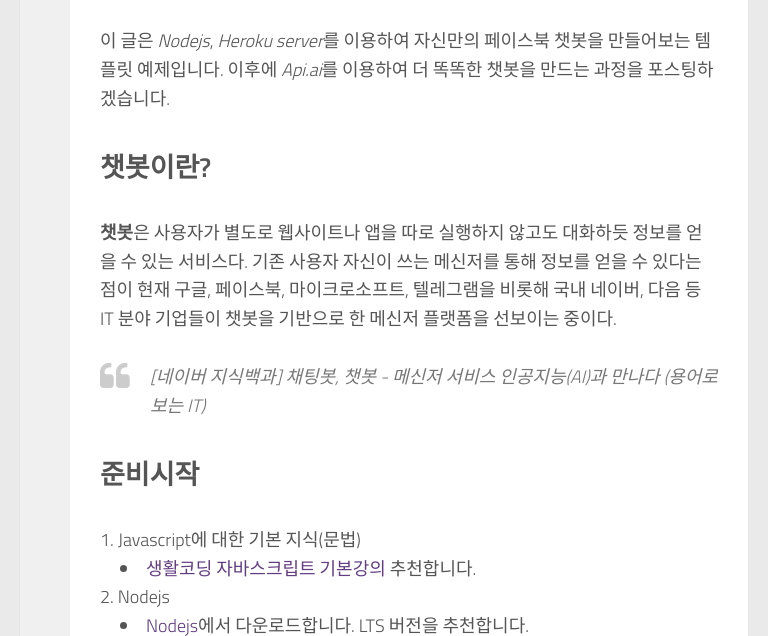
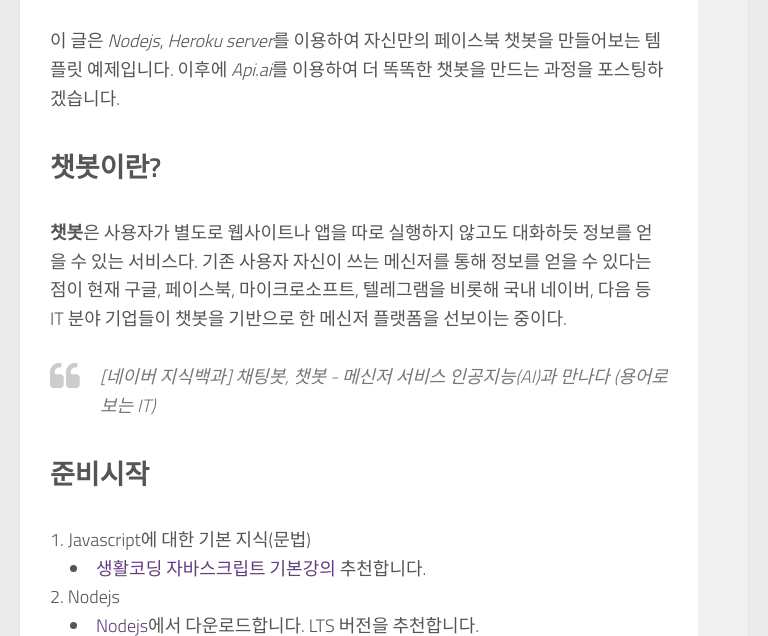
Before and after one commit to KorChris/Korchris.github.io, a plain HTML site: page 2017/06/29/FB_chatbot/index.html in a window 768 px wide. Shown: the part 464-1100 px from the top of the page. Drawn offline with Linux system fonts and the light colour scheme.

Commit message:
Site updated: 2018-02-25 23:51:28

```diff
--- a/2017/06/29/FB_chatbot/index.html
+++ b/2017/06/29/FB_chatbot/index.html
@@ -17,7 +17,7 @@
 <meta property="og:description" content="나만의 페이스북 메신저 봇 만들기이 글은 Nodejs, Heroku server를 이용하여 자신만의 페이스북 챗봇을 만들어보는 템플릿 예제입니다. 이후에 Api.ai를 이용하여 더 똑똑한 챗봇을 만드는 과정을 포스팅하겠습니다. 챗봇이란?챗봇은 사용자가 별도로 웹사이트나 앱을 따로 실행하지 않고도 대화하듯 정보를 얻을 수 있는 서비스다. 기존 사용자 자신이">
 <meta property="og:locale" content="en">
 <meta property="og:image" content="http://yoursite.com/images/chatbot_intro.jpeg">
-<meta property="og:updated_time" content="2017-06-29T22:55:51.000Z">
+<meta property="og:updated_time" content="2018-02-25T14:47:08.836Z">
 <meta name="twitter:card" content="summary">
 <meta name="twitter:title" content="[챗봇] 페이스북 챗봇 만들기">
 <meta name="twitter:description" content="나만의 페이스북 메신저 봇 만들기이 글은 Nodejs, Heroku server를 이용하여 자신만의 페이스북 챗봇을 만들어보는 템플릿 예제입니다. 이후에 Api.ai를 이용하여 더 똑똑한 챗봇을 만드는 과정을 포스팅하겠습니다. 챗봇이란?챗봇은 사용자가 별도로 웹사이트나 앱을 따로 실행하지 않고도 대화하듯 정보를 얻을 수 있는 서비스다. 기존 사용자 자신이">
@@ -267,7 +267,7 @@
 
 
 
-    <a data-url="http://yoursite.com/2017/06/29/FB_chatbot/" data-id="cje2wj9be0000shv8jdkrxfu0" class="article-share-link"><i class="fa fa-share"></i>Share</a>
+    <a data-url="http://yoursite.com/2017/06/29/FB_chatbot/" data-id="cje2wwvwc00005ov8axw2vj1w" class="article-share-link"><i class="fa fa-share"></i>Share</a>
 <script>
     (function ($) {
         $('body').on('click', function() {
--- a/css/style.css
+++ b/css/style.css
@@ -294,8 +294,8 @@ code {
   box-sizing: border-box;
   -webkit-box-shadow: rgba(0,0,0,0.098) 0px 1px 1px 0px;
   box-shadow: rgba(0,0,0,0.098) 0px 1px 1px 0px;
-  padding-left: 340px;
-  background: url("images/s-left.png") repeat-y left 0;
+  padding-right: 340px;
+  background: url("images/s-left.png") repeat-y right 0;
 }
 .main-body-inner:before,
 .main-body-inner:after {
@@ -306,7 +306,7 @@ code {
   clear: both;
 }
 #main {
-  float: right;
+  float: left;
   width: 100%;
   -webkit-box-sizing: border-box;
   -moz-box-sizing: border-box;
@@ -556,8 +556,8 @@ code {
   display: none;
 }
 #sidebar {
-  float: left;
-  margin-left: -340px;
+  float: right;
+  margin-right: -340px;
   width: 340px;
 }
 #sidebar .sidebar-toggle {
@@ -1892,12 +1892,12 @@ i.icon:before {
     margin-top: -50px;
   }
   .main-body-inner {
-    padding-left: 50px;
-    background-position: -290px 0 !important;
+    padding-right: 50px;
+    background-position: -340px 0 !important;
   }
   .main-body-inner #sidebar {
-    left: 0;
-    background: url("images/s-left.png") repeat-y left 0;
+    right: 0;
+    background: url("images/s-left.png") repeat-y right 0;
     margin: 0;
     height: 100%;
     position: absolute;
@@ -1934,7 +1934,7 @@ i.icon:before {
     font-family: fontawesome;
   }
   .main-body-inner #sidebar .sidebar-toggle .toggle:before {
-    content: '\f101';
+    content: '\f100';
   }
   .main-body-inner #sidebar .sidebar-top {
     padding: 10px 30px;
```
Also changed, not shown: 2017/02/23/Start Hexo/index.html (+1 -1 lines), about/resume.html (+1 -1 lines), content.json (+1 -1 lines).
